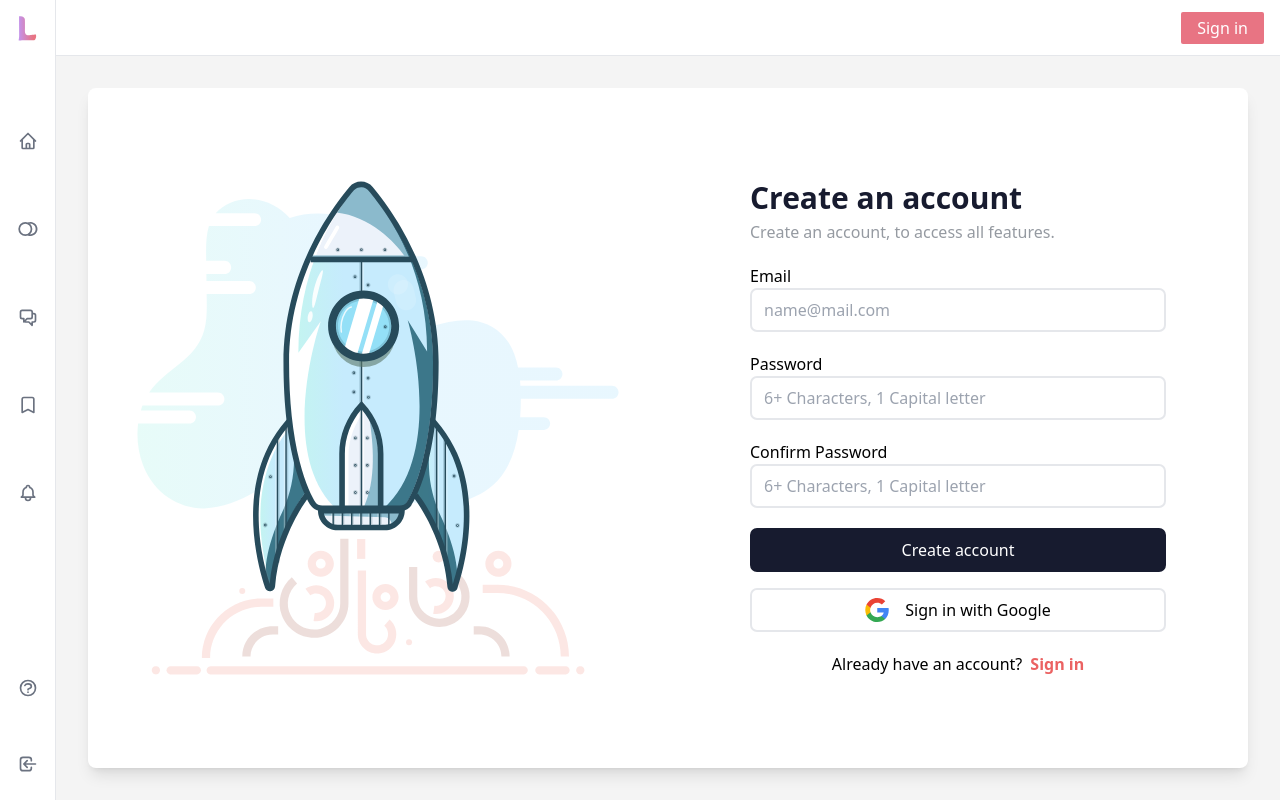
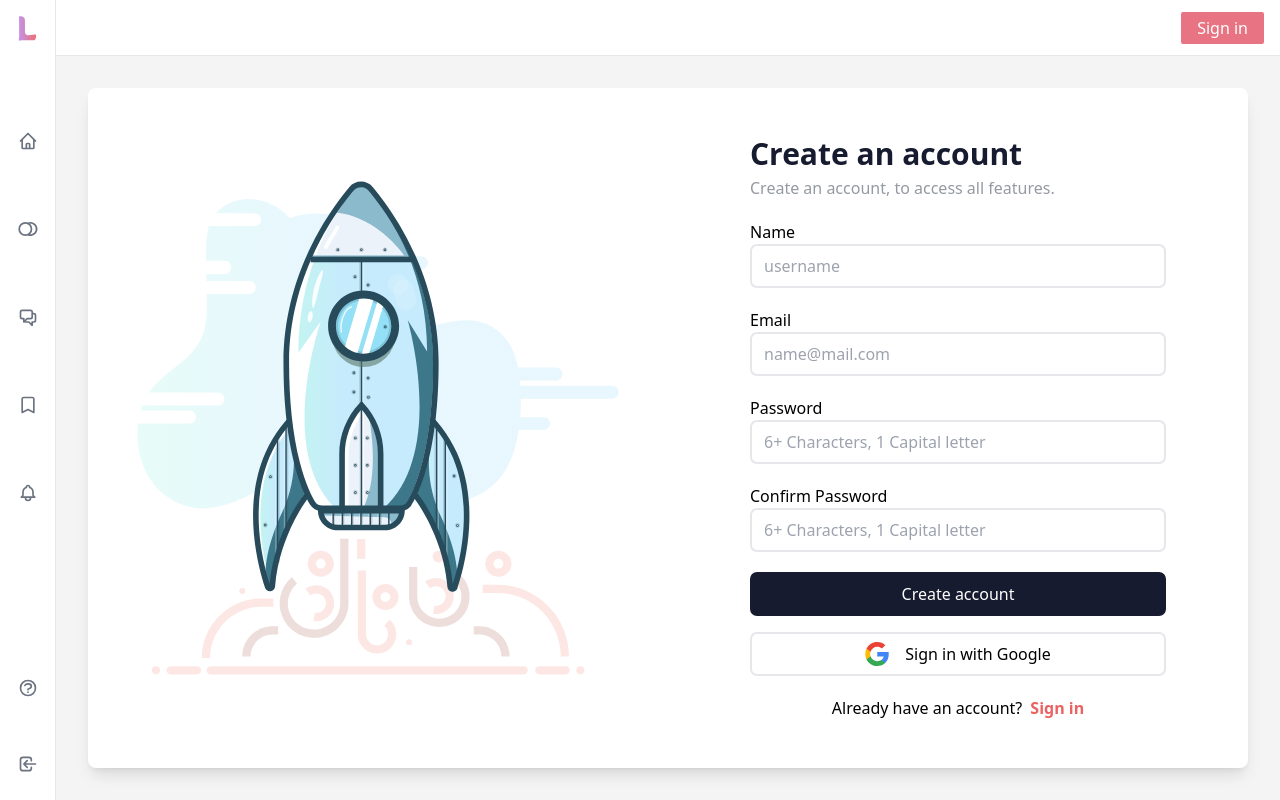
Before and after one commit to fugarino/crypto-app, a Next.js app: page /signup in a window 1280 px wide. Built offline with nearby package versions, Linux system fonts and the light colour scheme; no server answers.

Commit message:
feat: user gets to choose a username on signIn

```diff
--- a/pages/signup.tsx
+++ b/pages/signup.tsx
@@ -1,5 +1,5 @@
 import { useRouter } from "next/router";
-import { sendEmailVerification } from "firebase/auth";
+import { sendEmailVerification, updateProfile } from "firebase/auth";
 import { SyntheticEvent, useRef, useState } from "react";
 import { auth } from "../src/configs/firebase.config";
 import { useAuth } from "../src/contexts/AuthContext";
@@ -18,6 +18,7 @@ const SignUp: NextPage = () => {
 
   const router = useRouter();
 
+  const userName = useRef<any>();
   const email = useRef<any>();
   const password = useRef<any>();
   const confirmPassword = useRef<any>();
@@ -31,6 +32,8 @@ const SignUp: NextPage = () => {
       setError("");
       setLoading(true);
       await signup(email.current.value, password.current.value);
+      // await updateprofile -> username change
+      await updateProfile(auth.currentUser, { displayName: userName.current.value });
       router.push(`/verify?email=${email.current.value}`);
       await sendEmailVerification(auth.currentUser, { url: "http://localhost:3000" });
     } catch {
@@ -60,6 +63,13 @@ const SignUp: NextPage = () => {
         h1="Create an account"
         p="Create an account, to access all features."
       >
+        <LightInputField
+          labelText="Name"
+          type="text"
+          id="userName"
+          currentRef={userName}
+          placeholder="username"
+        ></LightInputField>
         <LightInputField
           labelText="Email"
           type="email"
--- a/src/components/cards/SmallCard.tsx
+++ b/src/components/cards/SmallCard.tsx
@@ -7,7 +7,7 @@ interface ISmallCard {
 
 const SmallCard = ({ children }: ISmallCard) => {
   return (
-    <section className="mx-auto overflow-hidden relative p-6 bg-white rounded-lg shadow-lg h-full max-h-[1000px] max-w-[600px]">
+    <section className="mx-auto overflow-hidden relative bg-white rounded-lg shadow-lg h-full max-h-[1000px] max-w-[600px]">
       {children}
     </section>
   );
```
